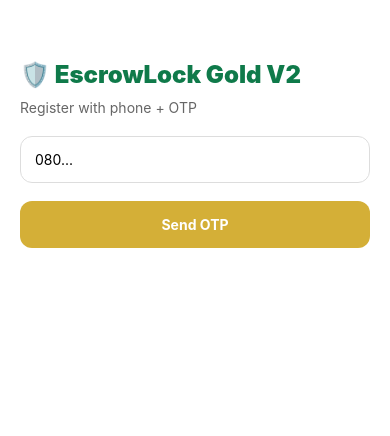
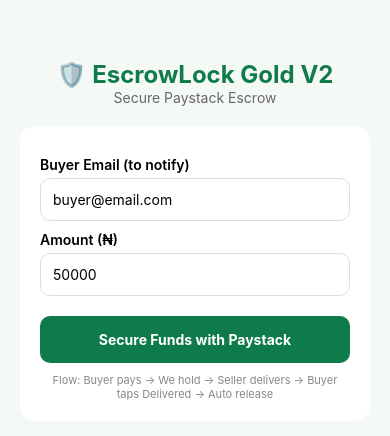
Before and after one commit to li2yemxzy/escrowlock-gold-v2, a React Native app: screen / in a window 390 px wide. Shown: the top 436 px of the page. Built offline with nearby package versions, Linux system fonts and the light colour scheme.

Commit message:
Update App.js

```diff
--- a/App.js
+++ b/App.js
@@ -1,148 +1,98 @@
 import React, { useState, useEffect, createContext } from 'react';
 import { View, Text, TextInput, TouchableOpacity, Alert, ScrollView, StyleSheet } from 'react-native';
 import AsyncStorage from '@react-native-async-storage/async-storage';
-import { WebView } from 'react-native-webview';
 
 const EscrowContext = createContext();
 
 export default function App() {
   const [user, setUser] = useState(null);
-  const [screen, setScreen] = useState('auth');
-  const [phone, setPhone] = useState('');
-  const [otp, setOtp] = useState('');
-  const [otpSent, setOtpSent] = useState(false);
-  const [escrowId, setEscrowId] = useState('');
+  const [email, setEmail] = useState('');
+  const [amount, setAmount] = useState('');
   const [transactions, setTransactions] = useState([]);
-  const [payAmount, setPayAmount] = useState('5000');
-  const [sellerId, setSellerId] = useState('EL-1234');
-  const [showPaystack, setShowPaystack] = useState(false);
 
-  useEffect(() => { loadData() }, []);
+  useEffect(() => {
+    loadData();
+  }, []);
+
   const loadData = async () => {
-    const u = await AsyncStorage.getItem('escrow_user');
-    const tx = await AsyncStorage.getItem('escrow_tx');
-    if(u){ const parsed = JSON.parse(u); setUser(parsed); setEscrowId(parsed.escrowId); setScreen('home'); }
-    if(tx) setTransactions(JSON.parse(tx));
-  }
+    try {
+      const saved = await AsyncStorage.getItem('escrow_tx');
+      if (saved) setTransactions(JSON.parse(saved));
+    } catch (e) {}
+  };
 
-  const generateEscrowId = () => 'EL-' + Math.floor(1000 + Math.random()*9000);
-
-  const sendOtp = () => {
-    if(phone.length < 11) return Alert.alert('Enter valid phone');
-    // TODO: Connect Termii / Firebase Auth here
-    setOtpSent(true);
-    Alert.alert('OTP Sent', `Mock OTP is 123456 for ${phone}. In production connect Termii API.`);
-  }
-
-  const verifyOtp = async () => {
-    if(otp !== '123456') return Alert.alert('Invalid OTP');
-    const id = generateEscrowId();
-    const newUser = { phone, escrowId: id, wallet: 0, bank: '' };
-    await AsyncStorage.setItem('escrow_user', JSON.stringify(newUser));
-    setUser(newUser); setEscrowId(id); setScreen('home');
-  }
-
-  const createEscrowPayment = async () => {
+  const createEscrow = async () => {
+    if (!email || !amount) {
+      Alert.alert('Error', 'Enter email and amount');
+      return;
+    }
     const newTx = {
-      id: 'TX-'+Date.now(),
-      buyerId: escrowId,
-      sellerId: sellerId,
-      amount: parseInt(payAmount),
-      status: 'HELD_BY_PAYSTACK', // Paystack holds
-      createdAt: new Date().toISOString()
+      id: Date.now().toString(),
+      buyer: email,
+      amount: parseFloat(amount),
+      status: 'Funds Secured - Awaiting Delivery',
+      date: new Date().toLocaleString()
     };
     const updated = [newTx, ...transactions];
     setTransactions(updated);
     await AsyncStorage.setItem('escrow_tx', JSON.stringify(updated));
-    setShowPaystack(true);
-  }
+    Alert.alert('Success', `₦${amount} secured for ${email}. Seller notified. Buyer will confirm delivery to release.`);
+    setEmail(''); setAmount('');
+  };
 
-  const onPaystackSuccess = async () => {
-    setShowPaystack(false);
-    Alert.alert('Paystack', 'Money held by Paystack. Seller notified of incoming money!');
-    // In production: call your backend /paystack/verify
-  }
-
-  const confirmDelivery = async (txId) => {
-    const updated = transactions.map(t => t.id===txId ? {...t, status:'RELEASED'} : t);
+  const confirmDelivery = async (id) => {
+    const updated = transactions.map(tx =>
+      tx.id === id ? {...tx, status: 'Delivered - Funds Released to Seller'} : tx
+    );
     setTransactions(updated);
     await AsyncStorage.setItem('escrow_tx', JSON.stringify(updated));
-    Alert.alert('Deal Successful', 'Paystack credited seller EscrowLock account. Seller can withdraw to bank.');
-    // In production: call backend -> paystack transfer to seller
-  }
-
-  const withdraw = async () => {
-    Alert.alert('Withdrawal', `₦${user?.wallet || payAmount} sent to your bank. Add Paystack Transfer API in backend.`);
-  }
-
-  if(showPaystack){
-    return <WebView
-      source={{ uri: `https://paystack.com/pay/escrowlock?amount=${payAmount}00&email=test@escrowlock.com` }}
-      onNavigationStateChange={(e)=>{ if(e.url.includes('success')) onPaystackSuccess(); }}
-    />
-  }
-
-  if(screen==='auth'){
-    return (
-      <ScrollView contentContainerStyle={styles.container}>
-        <Text style={styles.logo}>🛡️ EscrowLock Gold V2</Text>
-        <Text style={styles.sub}>Register with phone + OTP</Text>
-        <TextInput style={styles.input} placeholder="080..." value={phone} onChangeText={setPhone} keyboardType="phone-pad" />
-        {!otpSent ? (
-          <TouchableOpacity style={styles.btn} onPress={sendOtp}><Text style={styles.btnText}>Send OTP</Text></TouchableOpacity>
-        ) : (
-          <>
-            <TextInput style={styles.input} placeholder="Enter OTP 123456" value={otp} onChangeText={setOtp} keyboardType="number-pad" />
-            <TouchableOpacity style={styles.btn} onPress={verifyOtp}><Text style={styles.btnText}>Verify & Get EscrowLock ID</Text></TouchableOpacity>
-          </>
-        )}
-      </ScrollView>
-    )
-  }
+    Alert.alert('Released', 'Funds released to seller!');
+  };
 
   return (
-    <ScrollView contentContainerStyle={styles.container}>
-      <Text style={styles.logo}>🛡️ {escrowId}</Text>
-      <Text>Phone: {user?.phone} | Wallet: ₦{user?.wallet || 0}</Text>
+    <ScrollView style={styles.container} contentContainerStyle={{padding: 20}}>
+      <Text style={styles.logo}>🛡️ EscrowLock Gold V2</Text>
+      <Text style={styles.sub}>Secure Paystack Escrow</Text>
 
       <View style={styles.card}>
-        <Text style={styles.title}>1. Buyer Pay to Escrow (Paystack Holds)</Text>
-        <TextInput style={styles.input} placeholder="Seller Escrow ID e.g EL-1234" value={sellerId} onChangeText={setSellerId} />
-        <TextInput style={styles.input} placeholder="Amount" value={payAmount} onChangeText={setPayAmount} keyboardType="numeric" />
-        <TouchableOpacity style={styles.btn} onPress={createEscrowPayment}><Text style={styles.btnText}>Pay via Paystack</Text></TouchableOpacity>
+        <Text style={styles.label}>Buyer Email (to notify)</Text>
+        <TextInput style={styles.input} value={email} onChangeText={setEmail} placeholder="buyer@email.com" keyboardType="email-address" />
+        <Text style={styles.label}>Amount (₦)</Text>
+        <TextInput style={styles.input} value={amount} onChangeText={setAmount} placeholder="50000" keyboardType="numeric" />
+        <TouchableOpacity style={styles.button} onPress={createEscrow}>
+          <Text style={styles.buttonText}>Secure Funds with Paystack</Text>
+        </TouchableOpacity>
+        <Text style={styles.hint}>Flow: Buyer pays → We hold → Seller delivers → Buyer taps Delivered → Auto release</Text>
       </View>
 
-      <View style={styles.card}>
-        <Text style={styles.title}>2 & 3. Transactions</Text>
-        {transactions.map(tx=>(
-          <View key={tx.id} style={styles.tx}>
-            <Text>From {tx.buyerId} to {tx.sellerId} - ₦{tx.amount}</Text>
-            <Text>Status: {tx.status === 'HELD_BY_PAYSTACK' ? '🔒 Held by Paystack - Seller notified' : '✅ Released - Deal Successful'}</Text>
-            {tx.status==='HELD_BY_PAYSTACK' && tx.buyerId===escrowId && (
-              <TouchableOpacity style={[styles.btn,{backgroundColor:'#0F7A4A'}]} onPress={()=>confirmDelivery(tx.id)}>
-                <Text style={styles.btnText}>I Received Goods - Click Goods Delivered</Text>
-              </TouchableOpacity>
-            )}
-          </View>
-        ))}
-      </View>
-
-      <View style={styles.card}>
-        <Text style={styles.title}>Seller Withdraw</Text>
-        <TouchableOpacity style={styles.btn} onPress={withdraw}><Text style={styles.btnText}>Withdraw to My Bank</Text></TouchableOpacity>
-      </View>
+      {transactions.map(tx => (
+        <View key={tx.id} style={styles.txCard}>
+          <Text style={styles.txAmount}>₦{tx.amount}</Text>
+          <Text>{tx.buyer}</Text>
+          <Text style={styles.status}>{tx.status}</Text>
+          {tx.status.includes('Awaiting Delivery') && (
+            <TouchableOpacity style={styles.deliveredBtn} onPress={() => confirmDelivery(tx.id)}>
+              <Text style={styles.buttonText}>Buyer: Confirm Delivered & Release</Text>
+            </TouchableOpacity>
+          )}
+        </View>
+      ))}
     </ScrollView>
-  )
+  );
 }
 
 const styles = StyleSheet.create({
-  container:{padding:20, paddingTop:60},
-  logo:{fontSize:24,fontWeight:'900',color:'#0F7A4A',marginBottom:10},
-  sub:{color:'#666',marginBottom:20},
-  input:{borderWidth:1,borderColor:'#ddd',padding:14,borderRadius:12,marginBottom:12},
-  btn:{backgroundColor:'#D4AF37',padding:15,borderRadius:12,alignItems:'center',marginTop:6},
-  btnText:{fontWeight:'700',color:'#fff'},
-  card:{backgroundColor:'#f8f8f8',padding:15,borderRadius:16,marginTop:20},
-  title:{fontWeight:'700',marginBottom:10},
-  tx:{backgroundColor:'#fff',padding:12,borderRadius:12,marginBottom:10}
-})
+  container: { flex: 1, backgroundColor: '#f5f9f6' },
+  logo: { fontSize: 24, fontWeight: 'bold', color: '#0F7A4A', textAlign: 'center', marginTop: 40 },
+  sub: { textAlign: 'center', color: '#666', marginBottom: 20 },
+  card: { backgroundColor: 'white', padding: 20, borderRadius: 15, elevation: 2, marginBottom: 20 },
+  label: { fontWeight: '600', marginTop: 10 },
+  input: { borderWidth: 1, borderColor: '#ddd', borderRadius: 10, padding: 12, marginTop: 5 },
+  button: { backgroundColor: '#0F7A4A', padding: 15, borderRadius: 10, marginTop: 20, alignItems: 'center' },
+  buttonText: { color: 'white', fontWeight: 'bold' },
+  hint: { fontSize: 11, color: '#888', marginTop: 10, textAlign: 'center' },
+  txCard: { backgroundColor: 'white', padding: 15, borderRadius: 10, marginBottom: 10 },
+  txAmount: { fontSize: 18, fontWeight: 'bold' },
+  status: { color: '#0F7A4A', marginTop: 5, fontWeight: '600' },
+  deliveredBtn: { backgroundColor: '#0F7A4A', padding: 12, borderRadius: 8, marginTop: 10, alignItems: 'center' }
+});
```
